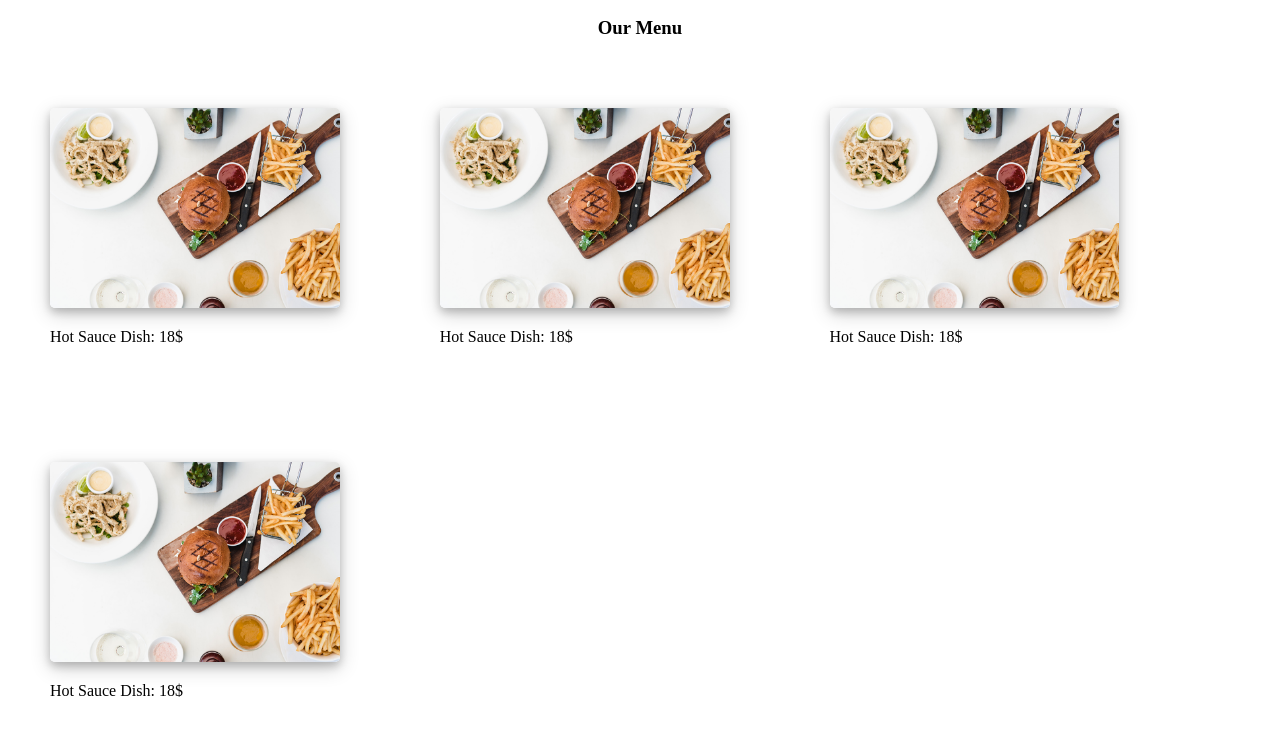
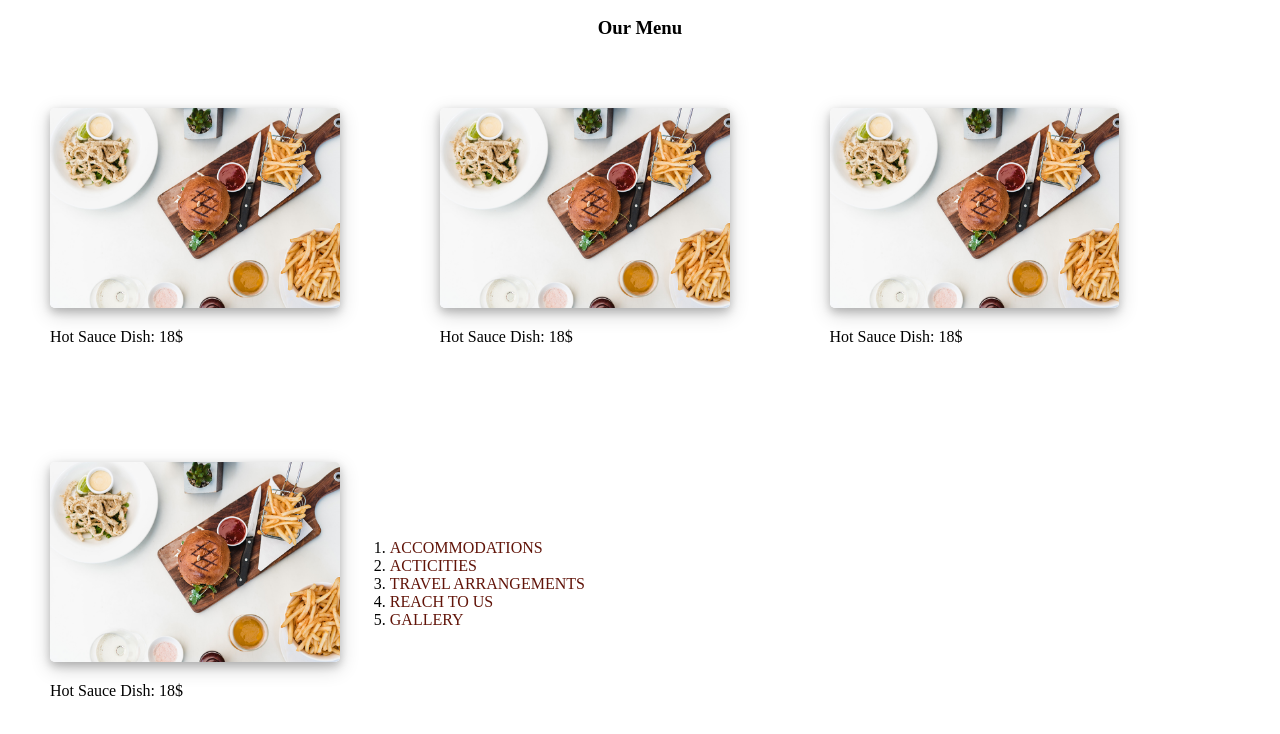
Before and after one commit to NgatiaJeffers/Resort-Website, a plain HTML site: page index.html in a window 1280 px wide. Shown: the part 110-844 px from the top of the page. Drawn offline with Linux system fonts and the light colour scheme.

Commit message:
Add styles and color

```diff
--- a/css/style.css
+++ b/css/style.css
@@ -36,3 +36,20 @@ h2 {
     color: #611409;
     cursor: pointer;
 }
+
+.links {
+    margin-top: 500px;
+    text-decoration: none;
+    margin-left: 30px;
+}
+
+.links li a {
+    text-decoration: none;
+    text-transform: uppercase;
+    color: #611409;
+}
+
+.links li a:hover {
+    color: #d0891f;
+    text-decoration: none;
+}
--- a/index.html
+++ b/index.html
@@ -30,5 +30,15 @@
         <img src="img/about-img.jpg" alt="">
         <p>Hot Sauce Dish: 18$</p>
     </div>
+
+    <div class="links">
+    <ol>
+        <li><a href="#accommodation.html">Accommodations</a></li>
+        <li><a href="#activities.html">Acticities</a></li>
+        <li><a href="#travel.html">Travel Arrangements</a></li>
+        <li><a href="#contact.html">Reach To Us</a></li>
+        <li><a href="#pictures.html">Gallery</a></li>
+    </ol>
+</div>
 </body>
 </html>
```
Also changed, not shown: Accommodations.html (added).
